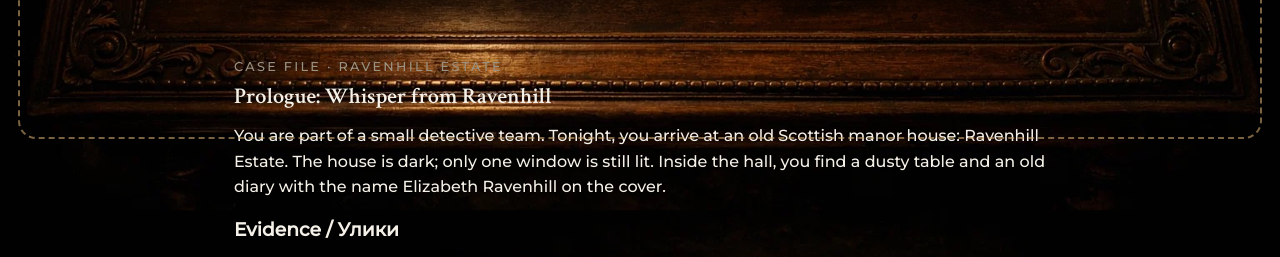
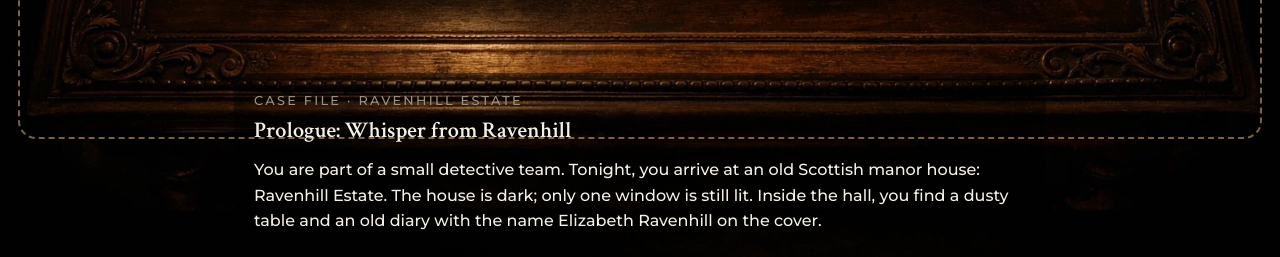
Before and after one commit to bolachkova004-droid/ravenhill-case., a plain HTML site: page index.html in a window 1280 px wide. Shown: the part 643-900 px from the top of the page. Drawn offline with Linux system fonts and the light colour scheme.

Commit message:
Update style.css

```diff
--- a/style.css
+++ b/style.css
@@ -55,6 +55,16 @@ body {
   box-shadow: 0 25px 80px rgba(0, 0, 0, 0.9);
   border: 3px solid #c9a46d;
   position: relative;
+}
+.scene,
+.inventory,
+.choices,
+.mini-english,
+.status {
+  background: rgba(0, 0, 0, 0.45);
+  border-radius: 16px;
+  padding: 18px 20px;
+  margin-top: 16px;
 }
 
 .game::before {
```
